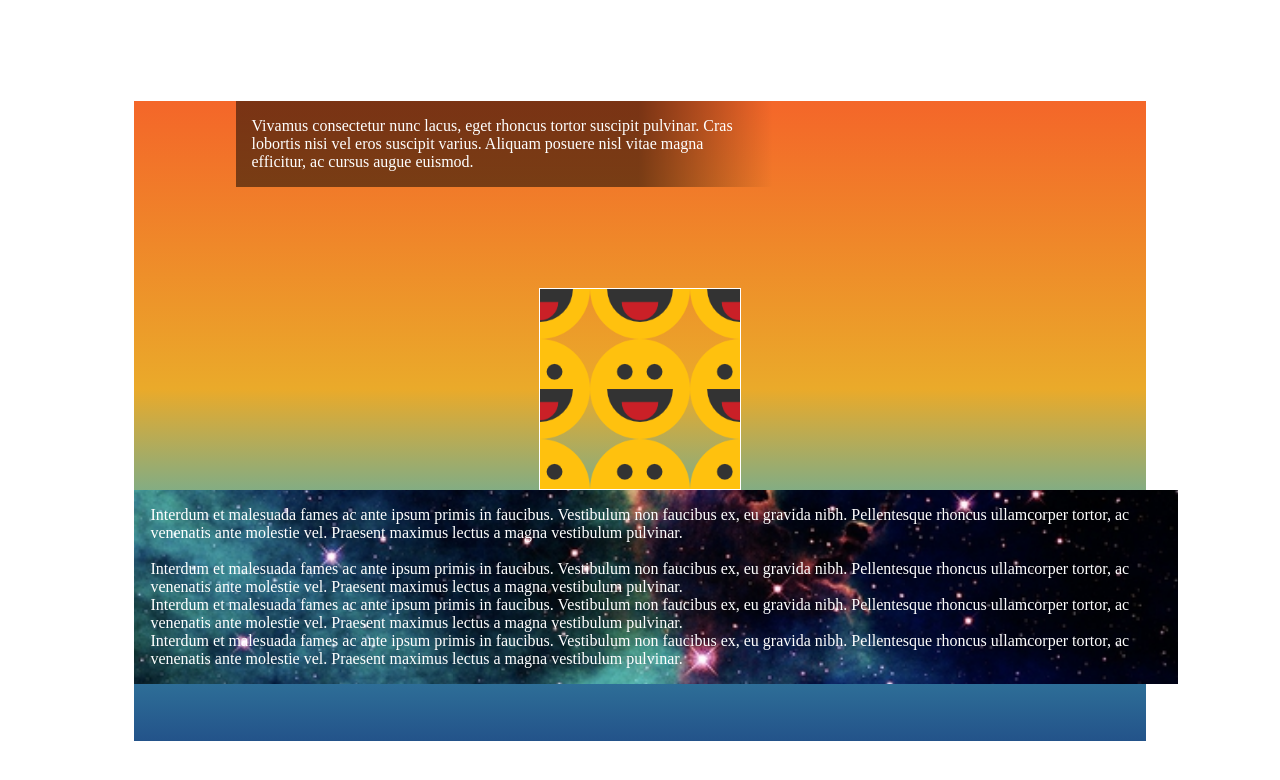
After one commit to Stephensharp/cbp-exercises-spring2017, a PHP site: page /css/backgrounds.html in a window 1280 px wide. The commit adds this page. Shown: the top 780 px of the page. Run offline with PHP 8.4, Linux system fonts and the light colour scheme.

Commit message:
Day 7 - boxes & backgrounds

```diff
--- /dev/null
+++ b/css/backgrounds.html
@@ -0,0 +1,36 @@
+<!DOCTYPE html>
+<html lang="en">
+<head>
+    <meta charset="UTF-8">
+    <meta name="viewport" content="width=device-width, initial-scale=1.0">
+    <meta http-equiv="X-UA-Compatible" content="ie=edge">
+    <title>Backgrounds</title>
+
+    <link rel="stylesheet" href="css/backgrounds.css">
+</head>
+<body>
+
+    <div id="outer">
+        <div id="inner">
+            Vivamus consectetur nunc lacus, eget rhoncus tortor suscipit pulvinar. Cras lobortis nisi vel eros suscipit varius. Aliquam posuere nisl vitae magna efficitur, ac cursus augue euismod.
+        </div>
+
+        <div id="smiling">
+
+        </div>
+
+        <div id="nebula">
+            Interdum et malesuada fames ac ante ipsum primis in faucibus. Vestibulum non faucibus ex, eu gravida nibh. Pellentesque rhoncus ullamcorper tortor, ac venenatis ante molestie vel. Praesent maximus lectus a magna vestibulum pulvinar.
+            <br>
+            <br>
+            Interdum et malesuada fames ac ante ipsum primis in faucibus. Vestibulum non faucibus ex, eu gravida nibh. Pellentesque rhoncus ullamcorper tortor, ac venenatis ante molestie vel. Praesent maximus lectus a magna vestibulum pulvinar.
+            <br>
+            Interdum et malesuada fames ac ante ipsum primis in faucibus. Vestibulum non faucibus ex, eu gravida nibh. Pellentesque rhoncus ullamcorper tortor, ac venenatis ante molestie vel. Praesent maximus lectus a magna vestibulum pulvinar.
+            <br>
+            Interdum et malesuada fames ac ante ipsum primis in faucibus. Vestibulum non faucibus ex, eu gravida nibh. Pellentesque rhoncus ullamcorper tortor, ac venenatis ante molestie vel. Praesent maximus lectus a magna vestibulum pulvinar.
+        </div>
+
+    </div>
+
+</body>
+</html>
--- /dev/null
+++ b/css/css/backgrounds.css
@@ -0,0 +1,39 @@
+#outer {
+    width: 80%;
+    height: 80vh;
+    margin-top: 10vh;
+    margin: auto;
+
+    background: linear-gradient(180deg, #F46629 0%, #EAAA2A 45%, #47AEB7 70%, #23538A 100%);
+}
+
+#inner {
+    width: 50%;
+    margin: 10%;
+
+    background: linear-gradient(90deg, rgba(0,0,0,0.5) 0%, rgba(0,0,0,0.5) 75%, rgba(0,0,0,0.0) 100%);
+
+    color: white;
+    padding: 1em;
+}
+
+#smiling {
+    width: 200px;
+    height: 200px;
+    border: 1px solid white;
+    background-image: url('../img/smiley.png');
+    background-size: 50% auto;
+    background-position: center center;
+
+    margin: 0 auto;
+}
+
+#nebula {
+    width: 100%;
+    color: white;
+    padding: 1em;
+    background-image: url('../img/nebula.jpg');
+    background-position: left top;
+    background-size: cover;
+    background-attachment: fixed;
+}
```
Also changed, not shown: css/css/boxes.css (+22 -0 lines), css/img/nebula.jpg (added), css/img/smiley.png (added).
